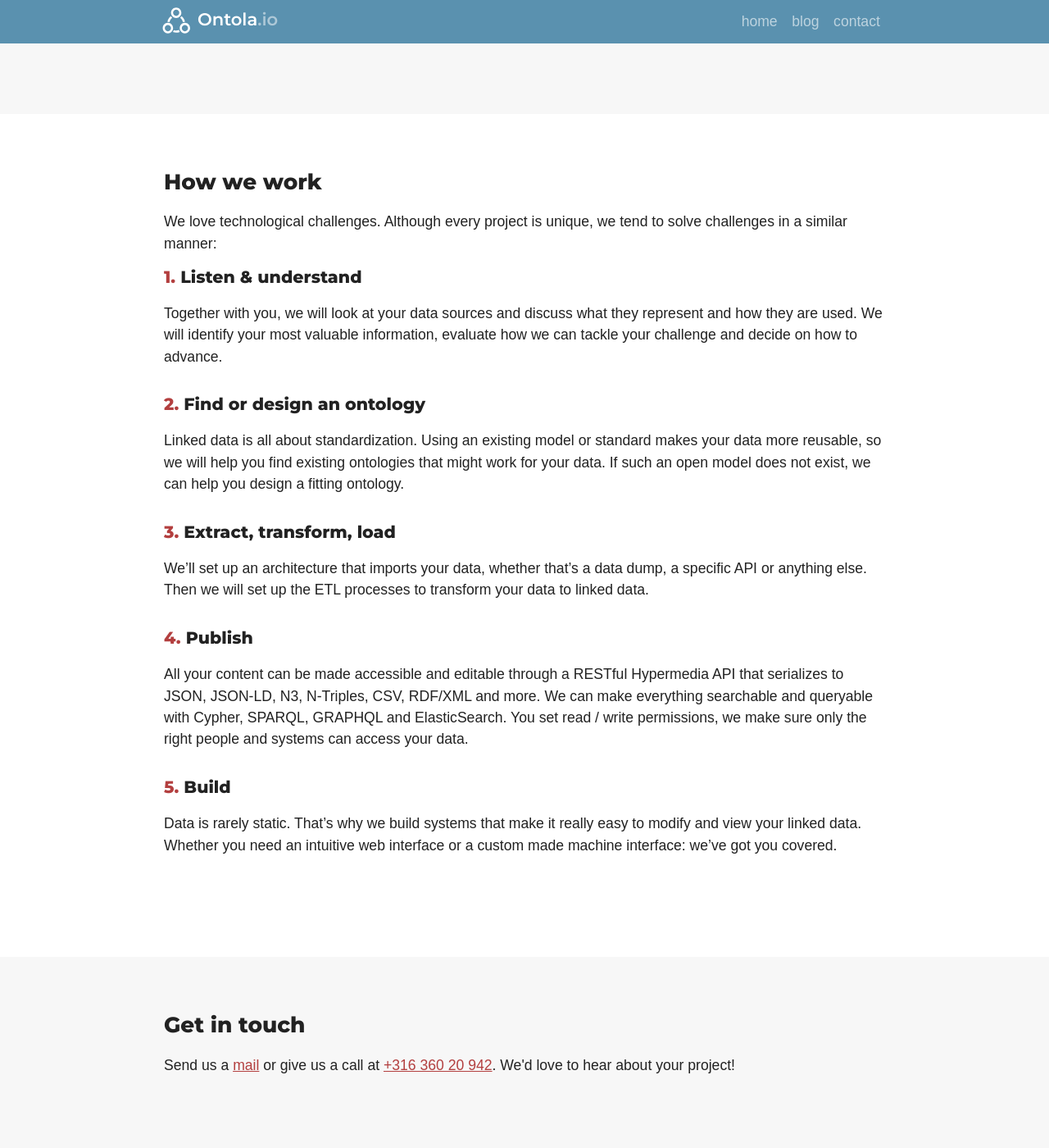
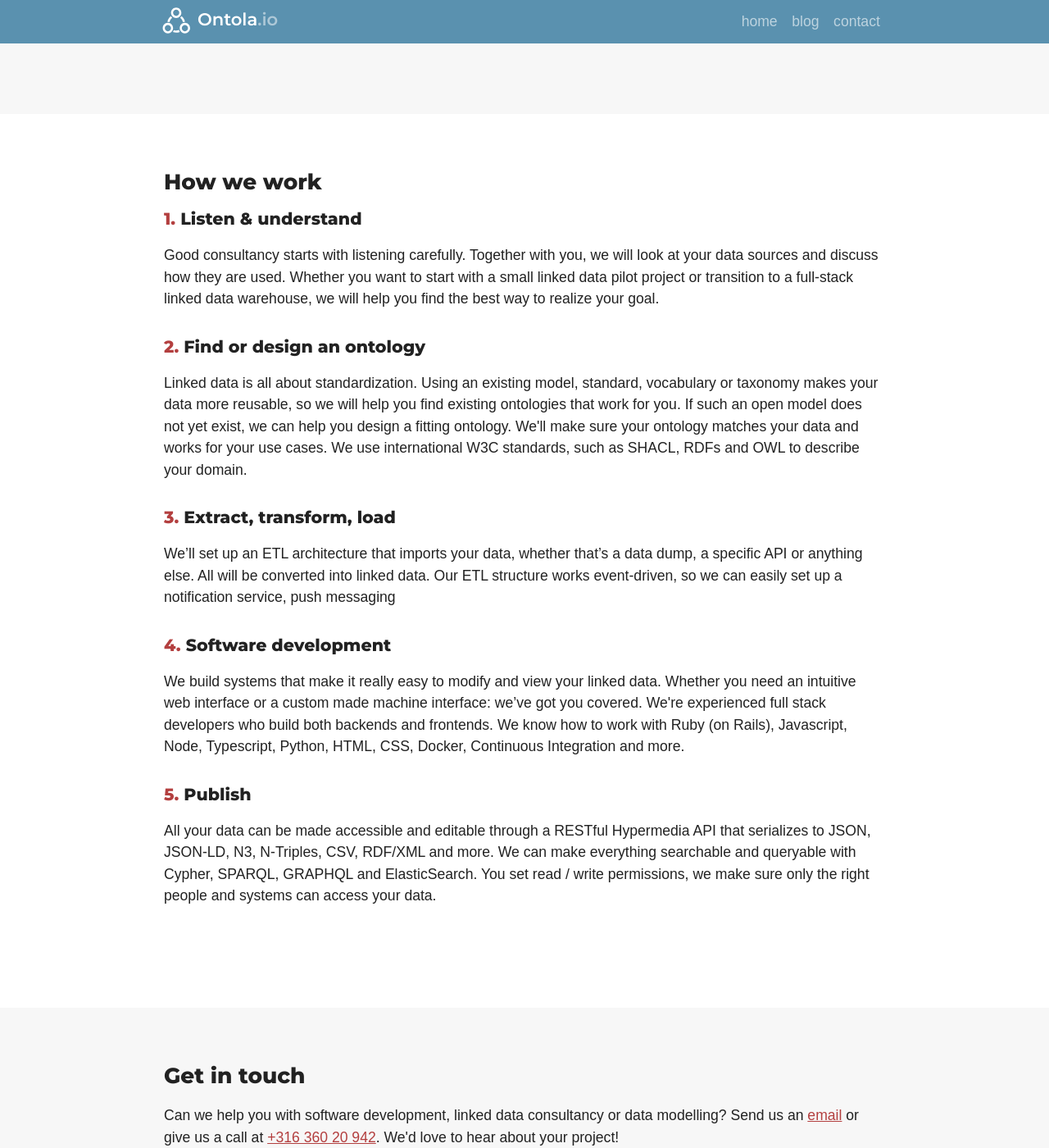
Before and after one commit to ontola/home, a Jekyll site: the page built from index.html, in a window 1280 px wide and 1400 px high, scrolled down 2334 px. Shown: the whole window at 82% size. Built offline with Jekyll 4.4.1, drawn with Linux system fonts in a browser that asks for light colours; nearby versions of some CDN libraries; some of the changed text lies outside the part shown.

Commit message:
Homepage improvements

```diff
--- a/index.html
+++ b/index.html
@@ -34,7 +34,11 @@
             Read more about linked data...
           </a>
         </div>
-        <img class="section__image" src="/img/home/linked-data.svg"/>
+        <img
+          alt="From three star to five star data"
+          class="section__image"
+          src="/img/home/linked-data.svg"
+        />
       </div>
     </div>
   </div>
@@ -60,7 +64,11 @@
           </p>
           <!-- <a href="#" class="read-more">More about open data models...</a> -->
         </div>
-        <img class="section__image" src="/img/home/ontology-modelling.svg"/>
+        <img
+          alt="A data model linked to external models"
+          class="section__image"
+          src="/img/home/ontology-modelling.svg"
+        />
       </div>
     </div>
   </div>
@@ -85,7 +93,11 @@
           </p>
           <!-- <a href="#" class="read-more">More about data warehousing...</a> -->
         </div>
-        <img class="section__image" src="/img/home/data-infrastructure.svg"/>
+        <img
+          alt="Import data from various servers, serve uniformly to different devices"
+          class="section__image"
+          src="/img/home/data-infrastructure.svg"
+        />
       </div>
     </div>
   </div>
@@ -100,10 +112,9 @@
       <h2>A powerful back-end needs a powerful front-end</h2>
       <p>
         Your data should not only be stored; it should be used.
-        We specialize in interactive linked data systems,
+        We specialize in developing interactive linked data systems,
         where users create and edit resources.
-        We've developed a front-end library that adapts
-        its views to changes in your data model.
+        Our frontend applications adapt their views to changes in your data model.
       </p>
       <p>
         We have many years of experience building easy to use
@@ -115,55 +126,53 @@
   <div class="section" id="how-we-work">
     <div class="section__content">
     <h2>How we work</h2>
-      <p>
-        We love technological challenges.
-        Although every project is unique,
-        we tend to solve challenges in a similar manner:
-      </p>
       <ol class="cool-list">
         <li>
           <h3><span class="list-item">1. </span>Listen & understand</h3>
           <p>
-            Together with you, we will look at your data sources
-            and discuss what they represent and how they are used.
-            We will identify your most valuable information,
-            evaluate how we can tackle your challenge
-            and decide on how to advance. </p>
+            Good consultancy starts with listening carefully.
+            Together with you, we will look at your data sources and discuss how they are used.
+            Whether you want to start with a small linked data pilot project or transition to a full-stack linked data warehouse,
+            we will help you find the best way to realize your goal.
+          </p>
         </li>
         <li>
           <h3><span class="list-item">2. </span>Find or design an ontology</h3>
           <p>
             Linked data is all about standardization.
-            Using an existing model or standard makes your data more reusable,
-            so we will help you find existing ontologies that might work for your data.
-            If such an open model does not exist, we can help you design a fitting ontology.</p>
+            Using an existing model, standard, vocabulary or taxonomy makes your data more reusable,
+            so we will help you find existing ontologies that work for you.
+            If such an open model does not yet exist, we can help you design a fitting ontology.
+            We'll make sure your ontology matches your data and works for your use cases.
+            We use international W3C standards, such as SHACL, RDFs and OWL to describe your domain.
+          </p>
         </li>
         <li>
           <h3><span class="list-item">3. </span>Extract, transform, load</h3>
           <p>
-            We’ll set up an architecture that imports your data,
+            We’ll set up an ETL architecture that imports your data,
             whether that’s a data dump, a specific API or anything else.
-            Then we will set up the ETL processes to transform your data to linked data.
+            All will be converted into linked data.
+            Our ETL structure works event-driven, so we can easily set up a notification service, push messaging
           </p>
         </li>
         </li>
         <li>
-          <h3><span class="list-item">4. </span>Publish</h3>
+            <h3><span class="list-item">4. </span>Software development</h3>
+            <p>
+              We build systems that make it really easy to modify and view your linked data.
+              Whether you need an intuitive web interface or a custom made machine interface: we’ve got you covered.
+              We're experienced full stack developers who build both backends and frontends.
+              We know how to work with Ruby (on Rails), Javascript, Node, Typescript, Python, HTML, CSS, Docker, Continuous Integration and more.
+            </p>
+          </li>
+        <li>
+          <h3><span class="list-item">5. </span>Publish</h3>
           <p>
-            All your content can be made accessible and editable through
-            a RESTful Hypermedia API that serializes to JSON, JSON-LD, N3, N-Triples,
-            CSV, RDF/XML and more.  We can make everything searchable and
-            queryable with Cypher, SPARQL, GRAPHQL and ElasticSearch.
-            You set read / write permissions, we make sure only the right
-            people and systems can access your data.</p>
-        </li>
-        <li>
-          <h3><span class="list-item">5. </span>Build</h3>
-          <p>
-            Data is rarely static.
-            That’s why we build systems that make it really easy to modify and view your linked data.
-            Whether you need an intuitive web interface
-            or a custom made machine interface: we’ve got you covered.
+            All your data can be made accessible and editable through
+            a RESTful Hypermedia API that serializes to JSON, JSON-LD, N3, N-Triples, CSV, RDF/XML and more.
+            We can make everything searchable and queryable with Cypher, SPARQL, GRAPHQL and ElasticSearch.
+            You set read / write permissions, we make sure only the right people and systems can access your data.
           </p>
         </li>
       </ol>
@@ -172,6 +181,11 @@
   <div class="section section--alt"  id="contact">
     <div class="section__content">
       <h2>Get in touch</h2>
-      <p>Send us a <a href="mailto:joep@argu.co">mail</a> or give us a call at <a href="tel:0031636020942">+316 360 20 942</a>. We'd love to hear about your project!</p>
+      <p>
+        Can we help you with software development, linked data consultancy or data modelling?
+        Send us an <a href="mailto:joep@argu.co">email</a>
+        or give us a call at <a href="tel:0031636020942">+316 360 20 942</a>.
+        We'd love to hear about your project!
+      </p>
     </div>
   </div>
```
